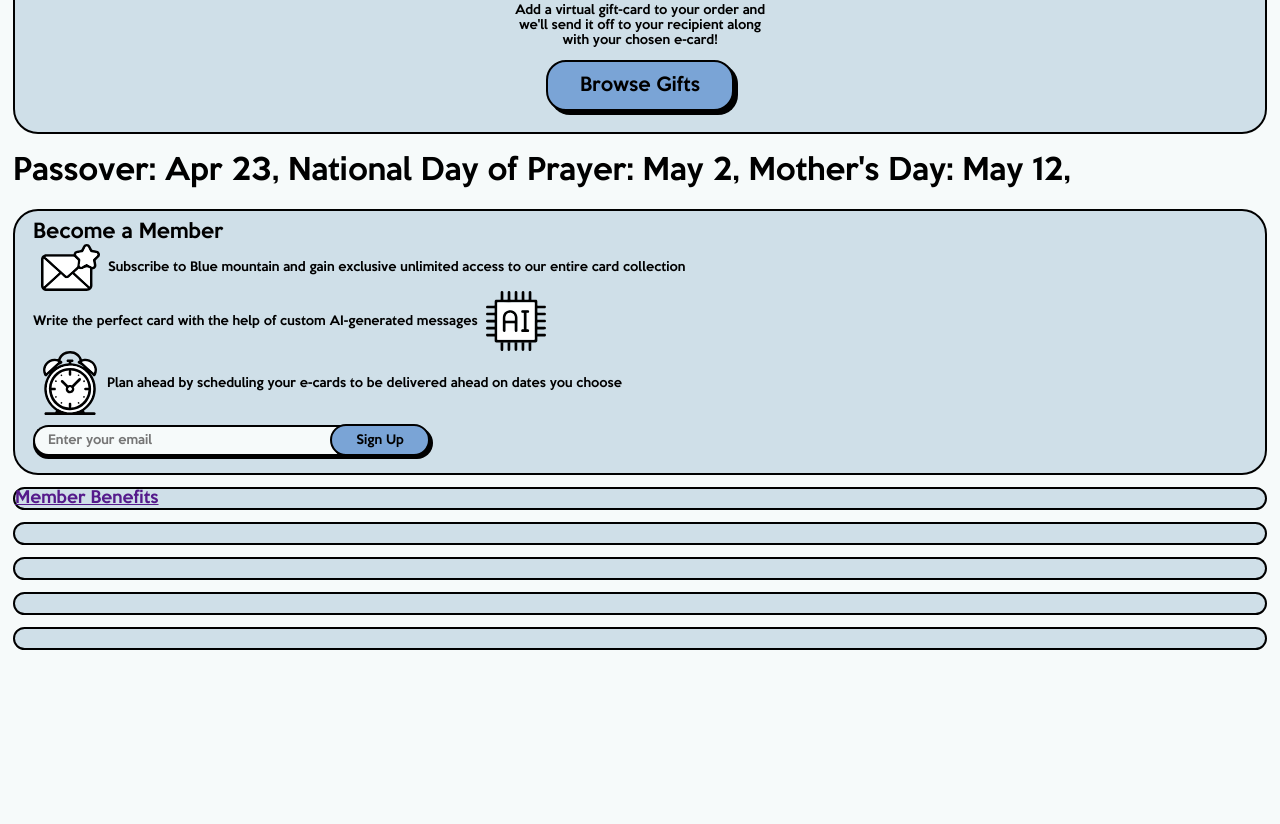
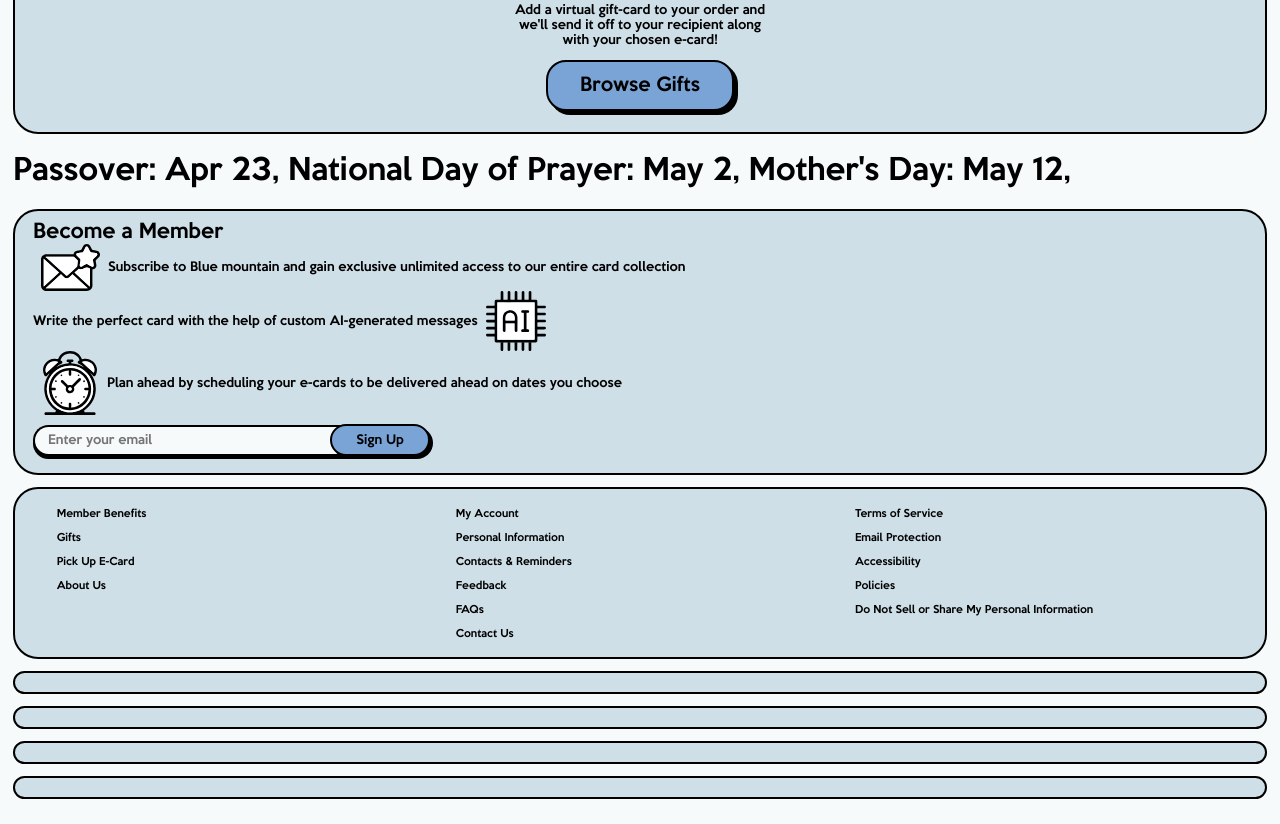
Before and after one commit to abbeyperkin/Blue-Mountain-Re-Design-A3, a plain HTML site: page index.html in a window 1280 px wide. Shown: the part 1444-2268 px from the top of the page. Before the commit the page ends 2119 px from the top, so only its background shows below. Drawn offline with Linux system fonts and the light colour scheme.

Commit message:
First pass of Footer links

```diff
--- a/index.html
+++ b/index.html
@@ -191,27 +191,27 @@
 
         <footer>
             <!-- Add links to pages -->
-            <article id="footer" class="backBox">
+            <article id="footer-links" class="backBox">
                 <section>
                     <a href="">Member Benefits</a>
-                    <a href=""></a>
-                    <a href=""></a>
-                    <a href=""></a>
+                    <a href="">Gifts</a>
+                    <a href="">Pick Up E-Card</a>
+                    <a href="">About Us</a>
                 </section>
                 <section>
-                    <a href=""></a>
-                    <a href=""></a>
-                    <a href=""></a>
-                    <a href=""></a>
-                    <a href=""></a>
-                    <a href=""></a>
+                    <a href="">My Account</a>
+                    <a href="">Personal Information</a>
+                    <a href="">Contacts & Reminders</a>
+                    <a href="">Feedback</a>
+                    <a href="">FAQs</a>
+                    <a href="">Contact Us</a>
                 </section>
                 <section>
-                    <a href=""></a>
-                    <a href=""></a>
-                    <a href=""></a>
-                    <a href=""></a>
-                    <a href=""></a>
+                    <a href="">Terms of Service</a>
+                    <a href="">Email Protection</a>
+                    <a href="">Accessibility</a>
+                    <a href="">Policies</a>
+                    <a href="">Do Not Sell or Share My Personal Information</a>
                 </section>
             </article>
             <article>
--- a/styles.css
+++ b/styles.css
@@ -368,4 +368,29 @@ header{
     margin-bottom: 0;
     margin-left: -20px;
     outline: none;
+    /* TODO: get rid of outline */
 }
+
+#footer-links{
+    display: flex;
+    justify-content: space-evenly;
+    padding: 7px 11px;
+    padding-bottom: 17px;
+}
+
+#footer-links section{
+    display: flex;
+    flex-direction: column;
+    font-size: 10px;
+    width: 30%;
+}
+
+#footer-links a{
+    color: black;
+    text-decoration: none;
+    margin-top: 12px;
+}
+
+#footer-links a:hover{
+    color: rgba(0, 0, 0, 0.654);
+}
```
